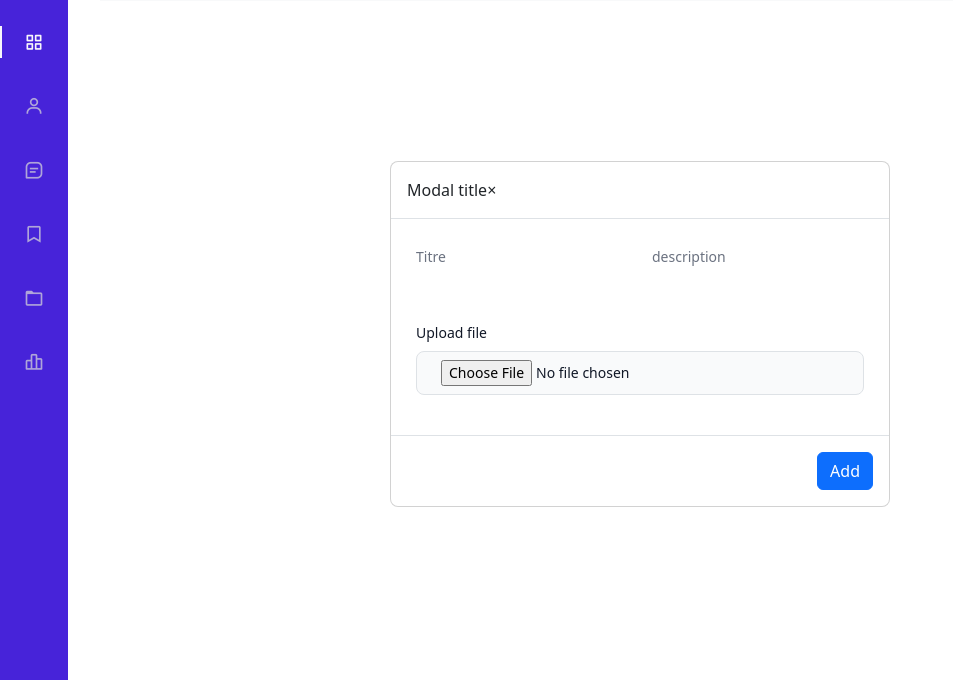
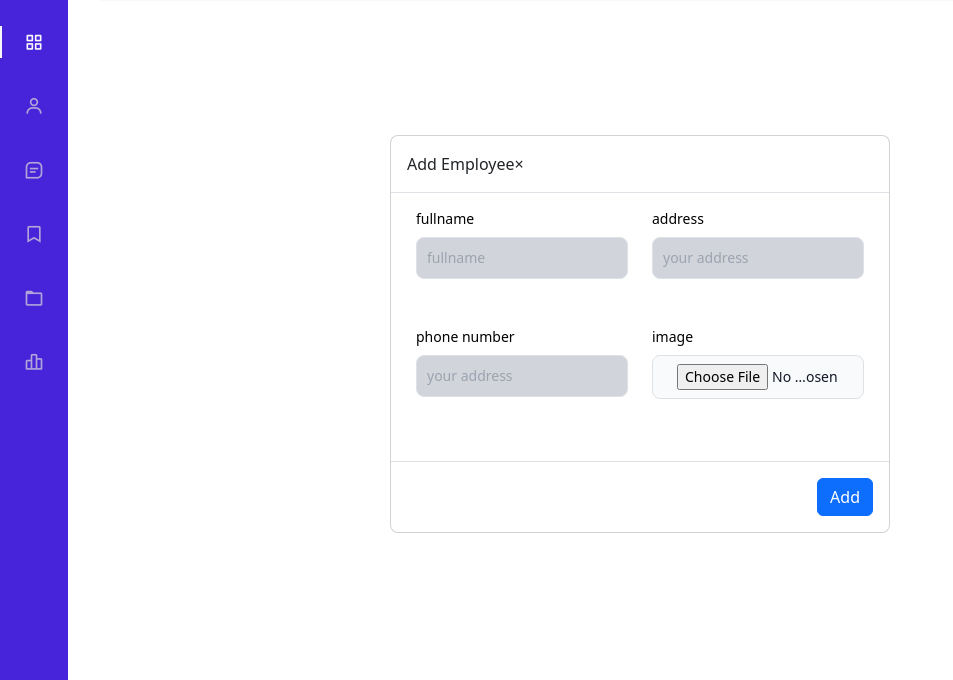
Before and after one commit to Rzn-Mohamed/Hotel-Reservation, a Django app: page /employee/ in a window 1280 px wide, after a click on "Ajouter". Shown: the part 66-746 px from the top of the page, without its empty margins (0-953 px from the left). Run offline with Django 5.2, Linux system fonts and the light colour scheme; data that the repository does not hold is empty; some libraries are stand-ins or nearby versions.

Commit message:
add_employee

```diff
--- a/Hotel/app/models.py
+++ b/Hotel/app/models.py
@@ -1,6 +1,8 @@
 from django.db import models
 from django.contrib.auth.models import AbstractUser , User
 from datetime import timedelta
+from django.http import HttpResponse
+from django.shortcuts import redirect
 
 class Personne(models.Model):
     user = models.OneToOneField(User , null = True , on_delete = models.CASCADE)
--- a/Hotel/app/templates/app/manager/addRoom.html
+++ b/Hotel/app/templates/app/manager/addRoom.html
@@ -6,6 +6,7 @@
 {% block style %}
 <link rel="stylesheet" type="text/css" href="{% static 'css/addRoom.css' %}">
 <script src="https://cdn.tailwindcss.com"></script>
+<script src="https://cdnjs.cloudflare.com/ajax/libs/sweetalert/2.1.2/sweetalert.min.js" integrity="sha512-AA1Bzp5Q0K1KanKKmvN/4d3IRKVlv9PYgwFPvm32nPO6QS8yH1HO7LbgB1pgiOxPtfeg5zEn2ba64MUcqJx6CA==" crossorigin="anonymous" referrerpolicy="no-referrer"></script>
 {% endblock %}
 
 {% block content %}
--- a/Hotel/app/templates/app/manager/manager_employee.html
+++ b/Hotel/app/templates/app/manager/manager_employee.html
@@ -15,7 +15,7 @@
             <div class="card p-3 m-2">
                 <div class="d-flex align-items-center">
                     <div class="image ml-4">
-                        <img src="https://images.unsplash.com/photo-1522075469751-3a6694fb2f61?ixlib=rb-1.2.1&ixid=eyJhcHBfaWQiOjEyMDd9&auto=format&fit=crop&w=500&q=80" class="rounded" width="155">
+                        <img src="../images/{{ e.pic }}" class="rounded" width="155">
                     </div>
                     <div class="ml-3 w-100">
                         <h4 class="mb-0 mt-0 ml-2 text-xl font-bold text-indigo-900">{{ e.fullname }}</h4>
@@ -62,33 +62,44 @@
     <div class="modal-dialog modal-dialog-centered" role="document">
         <div class="modal-content">
             <div class="modal-header">
-                <h5 class="modal-title" id="exampleModalLongTitle">Modal title</h5>
+                <h5 class="modal-title" id="exampleModalLongTitle">Add Employee</h5>
                 <button type="button" class="close" data-dismiss="modal" aria-label="Close">
                     <span aria-hidden="true">&times;</span>
                 </button>
             </div>
             <div class="modal-body">
-                <form class="max-w-md mx-auto"  method="POST" enctype="multipart/form-data">
+                <form class="max-w-md mx-auto" action="{% url 'manager-addemployee' %}" method="POST" enctype="multipart/form-data">
 
 
 
                     {% csrf_token %}
                   <div class="grid md:grid-cols-2 md:gap-6">
-                    <div class="relative z-0 w-full mb-5 group">
-                        <input type="text" name="titleDestination" id="titleDestination" class="block py-2.5 px-0 w-full text-sm text-gray-900 bg-transparent border-0 border-b-2 border-gray-300 appearance-none  dark:border-gray-600 dark:focus:border-blue-500 focus:outline-none focus:ring-0 focus:border-blue-600 peer" placeholder=" " required />
-                        <label for="titleDestination" class="peer-focus:font-medium absolute text-sm text-gray-500 dark:text-gray-400 duration-300 transform -translate-y-6 scale-75 top-3 -z-10 origin-[0] peer-focus:start-0 rtl:peer-focus:translate-x-1/4 peer-focus:text-blue-600 peer-focus:dark:text-blue-500 peer-placeholder-shown:scale-100 peer-placeholder-shown:translate-y-0 peer-focus:scale-75 peer-focus:-translate-y-6">Titre</label>
-                    </div>
-                     <div class="relative z-0 w-full mb-5 group">
-                        <input type="text" name="descriptionDestination" id="descriptionDestination" class="block py-2.5 px-0 w-full text-sm text-gray-900 bg-transparent border-0 border-b-2 border-gray-300 appearance-none  dark:border-gray-600 dark:focus:border-blue-500 focus:outline-none focus:ring-0 focus:border-blue-600 peer" placeholder=" " required />
-                        <label for="descriptionDestination" class="peer-focus:font-medium absolute text-sm text-gray-500 dark:text-gray-400 duration-300 transform -translate-y-6 scale-75 top-3 -z-10 origin-[0] peer-focus:start-0 rtl:peer-focus:translate-x-1/4 peer-focus:text-blue-600 peer-focus:dark:text-blue-500 peer-placeholder-shown:scale-100 peer-placeholder-shown:translate-y-0 peer-focus:scale-75 peer-focus:-translate-y-6">description</label>
-                    </div>
+                    <div class="mb-5">
+                        <label for="fullname" class="block mb-2 text-sm font-medium text-gray-900 text-black">fullname</label>
+                        <input type="text" id="fullname" name="fullname" class="bg-gray-300 border border-gray-900 text-gray-200 text-sm rounded-lg focus:ring-blue-500 focus:border-blue-500 block w-full p-2.5 dark:bg-gray-200  dark:placeholder-gray-400 dark:text-black dark:focus:ring-blue-500 dark:focus:border-blue-500" placeholder="fullname" required />
+                      </div>
+                      <div class="mb-5">
+                        <label for="address" class="block mb-2 text-sm font-medium text-gray-900 text-black">address</label>
+                        <input type="text" id="address" name="address" class="bg-gray-300 border border-gray-300 text-gray-900 text-sm rounded-lg focus:ring-blue-500 focus:border-blue-500 block w-full p-2.5 dark:bg-gray-200  dark:placeholder-gray-400 dark:text-black dark:focus:ring-blue-500 dark:focus:border-blue-500" placeholder="your address" required />
+
+                      </div>
 
                   </div>
 
+                  <div class="grid md:grid-cols-2 md:gap-6">
+
+                    <div class="mb-5">
+                        <label for="phone_num" class="block mb-2 text-sm font-medium text-gray-900 text-black">phone number</label>
+                        <input type="text" id="phone_num" name="phone_num" class="bg-gray-300 border border-gray-300 text-gray-900 text-sm rounded-lg focus:ring-blue-500 focus:border-blue-500 block w-full p-2.5 dark:bg-gray-200  dark:placeholder-gray-400 dark:text-black dark:focus:ring-blue-500 dark:focus:border-blue-500" placeholder="your address" required />
+
+                      </div>
                   <div class="mb-4">
-                      <label class="block mb-2 text-sm font-medium text-gray-900 dark:text-white" for="user_avatar">Upload file</label>
-                      <input class="block w-full px-4 py-2 text-sm text-gray-900 placeholder-white-400 border border-gray-100 rounded-lg cursor-pointer bg-gray-50 dark:text-gray-400 focus:outline-none dark:bg-gray-200 dark:border-gray-600 dark:placeholder-gray-400" name="imageDescription" id="imageDescription" type="file">
+                    <label for="imageEmployee" class="block mb-2 text-sm font-medium text-gray-900 text-black">image</label>
+                      <input class="block w-full px-4 py-2 text-sm text-gray-900 placeholder-white-400 border border-gray-100 rounded-lg cursor-pointer bg-gray-50 dark:text-gray-400 focus:outline-none dark:bg-gray-200 dark:border-gray-600 dark:placeholder-gray-400" name="imageEmployee" id="imageEmployee" type="file">
                   </div>
+
+
+                </div>
 
 
             </div>
@@ -103,8 +114,11 @@
 
 <div class="container fixed bottom-4">
     <div class="row">
+        {% comment %} <div class="col">
+            <button onclick="Add()" type="button" class="btn btn-primary fixed bottom-4"  id="openModalBtn" data-toggle="modal" data-target="#exampleModalCenter">Ajouter</button>
+        </div> {% endcomment %}
         <div class="col">
-            <button type="button" class="btn btn-primary fixed bottom-4"  id="openModalBtn" data-toggle="modal" data-target="#exampleModalCenter">Ajouter</button>
+            <button onclick="add()" type="button" class="btn btn-primary fixed bottom-4"  id="openModalBtn" data-toggle="modal" data-target="#exampleModalCenter">Ajouter</button>
         </div>
         <div class="col">
             <nav aria-label="...">
@@ -142,7 +156,52 @@
     </div>
 </div>
 
+{% block script %}
+<script src="{% static "../static/js/manager_employee.js" %}"></script>
+<script>
+    document.addEventListener("DOMContentLoaded", function() {
+        var modal = document.getElementById('exampleModalCenter');
+        var btn = document.getElementById("openModalBtn");
+        var span = document.querySelector(".modal-header .close");
 
-<script src="{% static 'js/manager_employee.js' %}"></script>
+        btn.onclick = function() {
 
+            modal.classList.add('show');
+            modal.style.display = "block";
+            document.body.classList.add('modal-open');
+            {% comment %} document.body.style.opacity = "0.5"; {% endcomment %}
+
+            Swal.fire({
+                title: "Add Employee",
+                text: "This is where you can add an employee.",
+                icon: "info"
+            });
+        }
+
+        span.onclick = function() {
+            modal.classList.remove('show');
+            modal.style.display = "none";
+            document.body.classList.remove('modal-open');
+        }
+
+        window.onclick = function(event) {
+            if (event.target == modal) {
+                modal.classList.remove('show');
+                modal.style.display = "none";
+                document.body.classList.remove('modal-open');
+            }
+        }
+
+        function add() {
+            Swal.fire({
+                title: "Add Employee",
+                text: "This is where you can add an employee.",
+                icon: "info"
+            });
+        }
+    });
+
+
+</script>
 {% endblock %}
+{% endblock %}
--- a/Hotel/app/urls.py
+++ b/Hotel/app/urls.py
@@ -5,6 +5,7 @@ urlpatterns = [
   path('managerlog/', views.manager_login, name='manager-login'),
   path('managerdash/', views.manager_dash, name='manager-dash'),
   path('employee/', views.manager_employee, name='manager-employee'),
+  path('Addemployee/', views.Add_employee, name='manager-addemployee'),
   path('deleteemployee/<int:id_employee>', views.delete_employee, name='deleteemployee'),
   path('clientlog/', views.manager_dash, name='client-login'),
   path('clientdash/', views.manager_dash, name='client-dash'),
@@ -14,4 +15,5 @@ urlpatterns = [
   path('room/', views.manager_room, name='manager-room'),
   path('addroom/', views.addroom, name='addroom'),
 
+
 ]
--- a/Hotel/app/views.py
+++ b/Hotel/app/views.py
@@ -70,6 +70,27 @@ def manager_employee(request):
 def delete_employee(request,id_employee):
     Employee.deleteEmployee(id_employee)
     return redirect('manager-employee')
+
+
+
+def Add_employee(request):
+        if request.method == 'POST':
+            name = request.POST.get('fullname')
+            address = request.POST.get('address')
+            phone_num = request.POST.get('phone_num')
+
+        if request.FILES:
+            image = request.FILES["imageEmployee"]
+
+            employee=Employee(fullname=name,address=address,
+            pic=image,phone_num=phone_num )
+            employee.save()
+
+            return redirect("manager-employee")  # Add return statement here
+
+        return HttpResponse("Invalid request")
+
+
 #--------------facture----------------
 
 def facture(request , reservation_id):
```
Also changed, not shown: Hotel/images/profile_pics/264x264.jpg (added), Hotel/images/profile_pics/Sofitel_Marrakech_626-e1494134523519.jpg (added), Hotel/images/profile_pics/Sofitel_Marrakech_626-e1494134523519_yfacS63.jpg (added), Hotel/images/profile_pics/cHJpdmF0ZS9sci9pbWFnZXMvd2Vic2l0ZS8yMDIyLTA4L2pvYjEwMzQtZWxlbWVudC0wNy00MDMucG5n.webp (added), Hotel/images/profile_pics/cHJpdmF0ZS9sci9pbWFnZXMvd2Vic2l0ZS8yMDIyLTA4L2pvYjEwMzQtZWxlbWVudC0wNy00MD_jIPmCe9.webp (added), Hotel/images/profile_pics/hq720.jpg (added).
